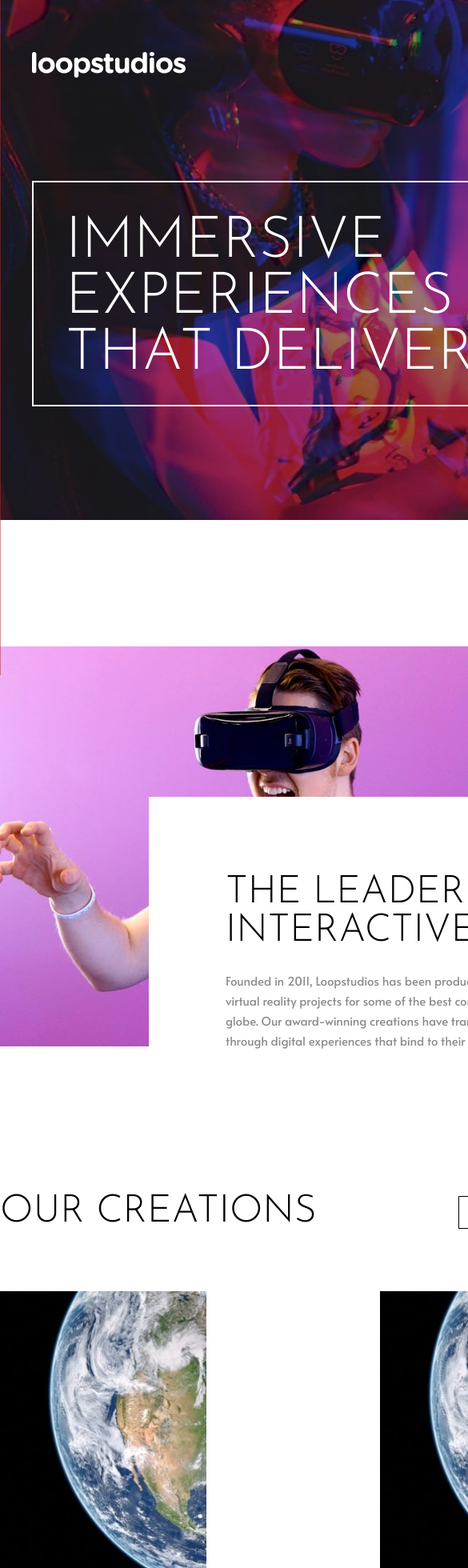
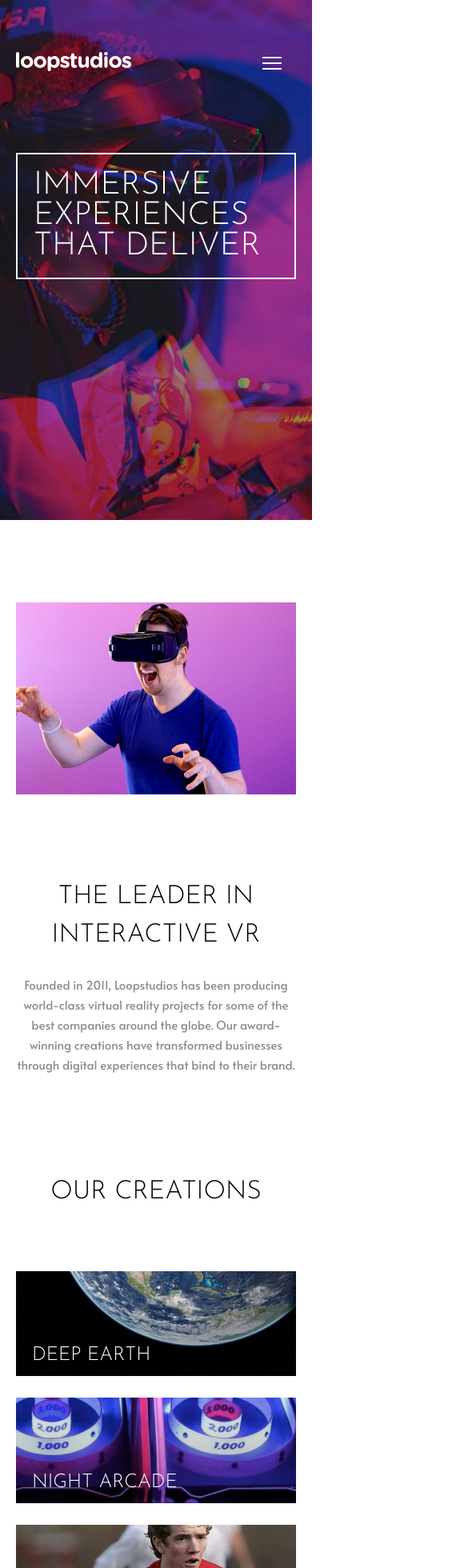
Before and after one commit to xvferdy/fem-loopstudios-landing-page, a React (Create React App) app: page / in a window 390 px wide. Shown: the top 1960 px of the page at 80% size, 585 px wide, since content can reach past the window. Built offline with nearby package versions, Linux system fonts and the light colour scheme.

Commit message:
Will fix nav

```diff
--- a/src/App.js
+++ b/src/App.js
@@ -3,9 +3,11 @@ import Navbar from "./components/Navbar";
 import Navigation from "./components/Navigation";
 import Sidebar from "./components/Sidebar";
 import introImg from "./assets/images/desktop/image-interactive.jpg";
+import introMobileImg from "./assets/images/mobile/image-interactive.jpg";
 
 import "./stylesheets/css/main.css";
 import Card from "./components/Card";
+import data from "./data";
 
 function App() {
 	return (
@@ -22,7 +24,10 @@ function App() {
 			{/* INTRO */}
 			<div className="intro">
 				<div className="intro-wrapper">
-					<img src={introImg} alt="" />
+					<picture>
+						<source media="(max-width: 700px)" srcset={introMobileImg} />
+						<img src={introImg} alt="" />
+					</picture>
 					<div className="intro__text">
 						<h2 className="intro__text-title">The Leader In Interactive VR</h2>
 						<p className="intro__text-desc">
@@ -43,15 +48,13 @@ function App() {
 						<button className="creations__header-btn">See All</button>
 					</div>
 					<div className="creations__cards">
-						<Card />
-						<Card />
-						<Card />
-						<Card />
-						<Card />
-						<Card />
-						<Card />
-						<Card />
+						{data.map((card) => (
+							<Card {...card} />
+						))}
 					</div>
+					<button className="creations__header-btn creations__header-btn--mobile">
+						See All
+					</button>
 				</div>
 			</div>
 
--- a/src/components/Card.js
+++ b/src/components/Card.js
@@ -1,11 +1,14 @@
 import React from "react";
-import myImg from "../assets/images/desktop/image-deep-earth.jpg";
 
-function Card() {
+function Card({ title, desktopImg, mobileImg }) {
 	return (
 		<div className="card">
-			<img src={myImg} alt="" />
-			<p>Deep Earth</p>
+			<picture>
+				<source media="(max-width: 999px)" srcset={mobileImg} />
+				<img src={desktopImg} alt="" />
+			</picture>
+
+			<p>{title}</p>
 		</div>
 	);
 }
--- /dev/null
+++ b/src/data.js
@@ -0,0 +1,69 @@
+import deepEarthDesktopImg from "./assets/images/desktop/image-deep-earth.jpg";
+import deepEarthMobileImg from "./assets/images/mobile/image-deep-earth.jpg";
+import nightArcadeDesktopImg from "./assets/images/desktop/image-night-arcade.jpg";
+import nightArcadeMobileImg from "./assets/images/mobile/image-night-arcade.jpg";
+import soccerTeamDesktopImg from "./assets/images/desktop/image-soccer-team.jpg";
+import soccerTeamMobileImg from "./assets/images/mobile/image-soccer-team.jpg";
+import gridDesktopImg from "./assets/images/desktop/image-grid.jpg";
+import gridMobileImg from "./assets/images/mobile/image-grid.jpg";
+import fromAboveDesktopImg from "./assets/images/desktop/image-from-above.jpg";
+import fromAboveMobileImg from "./assets/images/mobile/image-from-above.jpg";
+import pocketBorealisDesktopImg from "./assets/images/desktop/image-pocket-borealis.jpg";
+import pocketBorealisMobileImg from "./assets/images/mobile/image-pocket-borealis.jpg";
+import curiosityDesktopImg from "./assets/images/desktop/image-curiosity.jpg";
+import curiosityMobileImg from "./assets/images/mobile/image-curiosity.jpg";
+import fisheyeDesktopImg from "./assets/images/desktop/image-fisheye.jpg";
+import fisheyeMobileImg from "./assets/images/mobile/image-fisheye.jpg";
+
+const creations = [
+	{
+		title: "Deep Earth \r",
+		mobileImg: deepEarthMobileImg,
+		desktopImg: deepEarthDesktopImg,
+		alt: "Deep Earth",
+	},
+	{
+		title: "Night Arcade \r",
+		mobileImg: nightArcadeMobileImg,
+		desktopImg: nightArcadeDesktopImg,
+		alt: "Night Arcade",
+	},
+	{
+		title: "Soccer Team VR",
+		mobileImg: soccerTeamMobileImg,
+		desktopImg: soccerTeamDesktopImg,
+		alt: "Soccer Team VR",
+	},
+	{
+		title: "The Grid \r",
+		mobileImg: gridMobileImg,
+		desktopImg: gridDesktopImg,
+		alt: "The Grid",
+	},
+	{
+		title: "From Up Above VR",
+		mobileImg: fromAboveMobileImg,
+		desktopImg: fromAboveDesktopImg,
+		alt: "From Up Above VR",
+	},
+	{
+		title: "Pocket Borealis",
+		mobileImg: pocketBorealisMobileImg,
+		desktopImg: pocketBorealisDesktopImg,
+		alt: "Pocket Borealis",
+	},
+	{
+		title: "The Curiosity",
+		mobileImg: curiosityMobileImg,
+		desktopImg: curiosityDesktopImg,
+		alt: "The Curiosity",
+	},
+	{
+		title: "Make It Fisheye\r",
+		mobileImg: fisheyeMobileImg,
+		desktopImg: fisheyeDesktopImg,
+		alt: "Make It Fisheye",
+	},
+];
+
+export default creations;
--- a/src/stylesheets/css/main.css
+++ b/src/stylesheets/css/main.css
@@ -16,8 +16,67 @@ html {
   font-size: 62.5%;
 }
 
+h1 {
+  font-size: 7.2rem;
+  line-height: 7rem;
+  font-weight: 300;
+  border: 2px solid white;
+  max-width: 65rem;
+  padding: 4rem;
+  padding-bottom: 2.8rem;
+}
+@media only screen and (max-width: 1024px) {
+  h1 {
+    font-size: 6.4rem;
+    line-height: 6.2rem;
+    max-width: 56rem;
+  }
+}
+@media only screen and (max-width: 700px) {
+  h1 {
+    font-size: 4rem;
+    line-height: 3.8rem;
+    padding: 2rem;
+    max-width: 40rem;
+  }
+}
+@media only screen and (max-width: 370px) {
+  h1 {
+    font-size: 3.2rem;
+    line-height: 3rem;
+    padding: 1rem;
+    max-width: 30rem;
+  }
+}
+
+h2 {
+  font-family: "Josefin Sans", sans-serif;
+  font-size: 4.8rem;
+  font-weight: 300;
+  line-height: 4.8rem;
+}
+@media only screen and (max-width: 1024px) {
+  h2 {
+    font-size: 4rem;
+  }
+}
+@media only screen and (max-width: 700px) {
+  h2 {
+    font-size: 3.2rem;
+    text-align: center;
+  }
+}
+
 p {
   font-size: 1.5rem;
+}
+
+a {
+  color: #fff;
+  text-decoration: none;
+}
+a:hover {
+  text-decoration: underline;
 }
 
 .navbar-container {
@@ -25,8 +84,8 @@ p {
   justify-content: space-between;
   align-items: center;
 }
-.navbar__brand img:hover {
-  transform: scale(1.3);
+.navbar__brand {
+  z-index: 40;
 }
 .navbar__list {
   display: flex;
@@ -36,8 +95,6 @@ p {
 }
 .navbar__list-item a {
   font-size: 1.5rem;
-  color: #fff;
-  text-decoration: none;
 }
 @media only screen and (max-width: 700px) {
   .navbar__list {
@@ -52,14 +109,29 @@ p {
     display: grid;
     place-items: center;
     cursor: pointer;
+    z-index: 40;
+  }
+}
+@media only screen and (max-width: 700px) {
+  .navbar {
+    position: fixed;
+    z-index: 60;
+    width: 85%;
+  }
+  .navbar__brand img {
+    max-width: 14.4rem;
   }
 }
 
 .card {
   position: relative;
+  overflow: hidden;
 }
 .card img {
+  width: 100%;
   height: 100%;
+  object-fit: cover;
+  transition: 0.2s linear;
 }
 .card p {
   font-family: "Josefin Sans", sans-serif;
@@ -67,11 +139,46 @@ p {
   color: white;
   bottom: 0;
   font-size: 3.2rem;
+  line-height: 3.2rem;
   font-weight: 300;
   text-transform: uppercase;
-  width: 70%;
   padding: 3rem 4rem;
-  line-height: 3.2rem;
+  max-width: 245 px;
+  transition: 0.2s linear;
+  z-index: 10;
+}
+@media only screen and (max-width: 700px) {
+  .card p {
+    font-size: 2.4rem;
+    padding: 1rem 2rem;
+  }
+}
+.card::before {
+  content: "";
+  position: absolute;
+  left: 0;
+  top: 0;
+  width: 100%;
+  height: 100%;
+  background-image: linear-gradient(rgba(0, 0, 0, 0.1), rgba(0, 0, 0, 0.6));
+  opacity: 0.6;
+  transition: 0.5s;
+  z-index: 5;
+}
+.card:hover img {
+  transform: rotate(-3deg) scale(1.1);
+}
+@media only screen and (max-width: 1024px) {
+  .card:hover img {
+    transform: rotate(0deg) scale(1.1);
+  }
+}
+.card:hover::before {
+  opacity: 1;
+}
+.card:hover p {
+  transform: translateY(-5px);
+  text-shadow: 0px 0px 6px rgba(255, 255, 255, 0.7);
 }
 
 .backdrop {
@@ -80,13 +187,14 @@ p {
   height: 100%;
   top: 0;
   left: 0;
-  z-index: 4;
+  z-index: 20;
   background-color: royalblue;
   opacity: 0.4;
 }
 
 .sidebar {
   display: none;
+  position: relative;
 }
 @media only screen and (max-width: 700px) {
   .sidebar {
@@ -94,17 +202,30 @@ p {
     position: fixed;
     top: 0;
     left: 0;
-    width: 45%;
+    width: 100%;
     height: 100%;
-    background-color: brown;
-    z-index: 6;
-    transition: transform 0.3s ease-out;
+    z-index: 30;
+    padding: 4rem 2rem;
+    background-color: black;
+  }
+  .sidebar__list {
+    list-style: none;
+    position: absolute;
+    bottom: 50%;
+  }
+  .sidebar__list__item a {
+    display: block;
+    font-family: "Josefin Sans", sans-serif;
+    font-size: 2.4rem;
+    text-transform: uppercase;
+    font-weight: 300;
+    padding: 1rem 0;
   }
   .sidebar--open {
-    transform: translateX(0);
+    transform: translatey(0);
   }
   .sidebar--closed {
-    transform: translateX(-100%);
+    transform: translatey(-100%);
   }
 }
 
@@ -123,8 +244,13 @@ p {
   display: flex;
   justify-content: space-between;
 }
+@media only screen and (max-width: 900px) {
+  .footer-container {
+    flex-direction: column;
+  }
+}
 .footer__left .brand {
-  width: 14.4rem;
+  max-width: 14.4rem;
 }
 .footer__left ul {
   list-style: none;
@@ -135,6 +261,16 @@ p {
   font-size: 1.5rem;
   color: white;
   text-decoration: none;
+}
+@media only screen and (max-width: 900px) {
+  .footer__left .brand {
+    margin: 0 auto;
+  }
+  .footer__left ul {
+    flex-direction: column;
+    align-items: center;
+    gap: 2.2rem;
+  }
 }
 .footer__right ul {
   list-style: none;
@@ -147,7 +283,24 @@ p {
   color: dimgray;
   font-size: 1.5rem;
 }
+@media only screen and (max-width: 900px) {
+  .footer__right {
+    margin-top: 4rem;
+  }
+  .footer__right ul {
+    margin: 10px;
+    justify-content: center;
+  }
+  .footer__right .copyright {
+    margin: 0 auto;
+  }
+}
 
+/* SASS DIRECTORY
+	1. =.hero
+	2. =.intro
+	3. =.creations
+*/
 .loopstudios {
   display: grid;
   gap: 15.8rem;
@@ -157,12 +310,12 @@ p {
   margin: 0 auto;
 }
 .loopstudios .hero {
-  padding: 6.5rem 4rem;
   background-image: linear-gradient(rgba(0, 0, 0, 0.4), rgba(0, 0, 0, 0.4)), url("../../assets/images/desktop/image-hero.jpg");
   background-repeat: no-repeat;
   background-size: cover;
   background-position: top;
   height: 65rem;
+  padding: 6.5rem 4rem;
 }
 .loopstudios .hero__title {
   color: white;
@@ -171,18 +324,31 @@ p {
 }
 .loopstudios .hero__title h1 {
   font-family: "Josefin Sans", sans-serif;
-  font-size: 7.2rem;
-  font-weight: 300;
   text-transform: uppercase;
-  border: 2px solid white;
-  max-width: 65rem;
-  padding: 4rem;
-  padding-bottom: 2.8rem;
-  line-height: 7rem;
+}
+@media only screen and (max-width: 700px) {
+  .loopstudios .hero {
+    background-image: url("../../assets/images/mobile/image-hero.jpg");
+    padding: 6.5rem 2rem;
+  }
+}
+.loopstudios .intro {
+  padding: 0 2rem;
 }
 .loopstudios .intro-wrapper {
   display: flex;
   position: relative;
+  flex-wrap: wrap;
+}
+@media only screen and (max-width: 1024px) {
+  .loopstudios .intro-wrapper {
+    display: grid;
+    place-items: center;
+    text-align: center;
+  }
+}
+.loopstudios .intro img {
+  width: 100%;
 }
 .loopstudios .intro__text {
   padding-top: 9.6rem;
@@ -191,33 +357,37 @@ p {
   background-color: white;
   right: 0;
   bottom: -5px;
-  width: 54.5rem;
+  max-width: 54.5rem;
 }
 .loopstudios .intro__text-title {
-  font-size: 4.8rem;
-  font-family: "Josefin Sans", sans-serif;
-  font-weight: 300;
   text-transform: uppercase;
-  line-height: 4.8rem;
   margin-bottom: 2.5rem;
 }
 .loopstudios .intro__text-desc {
   color: #8c8c8c;
   line-height: 2.5rem;
 }
+@media only screen and (max-width: 1024px) {
+  .loopstudios .intro__text {
+    width: auto;
+    position: relative;
+    padding-top: 9.6rem;
+    padding-left: 0;
+    max-width: 731px;
+  }
+}
 .loopstudios .creations {
+  padding: 0 2rem;
   margin: 2.5rem 0;
 }
 .loopstudios .creations__header {
   display: flex;
   justify-content: space-between;
   align-items: center;
+  align-content: center;
   margin-bottom: 7.5rem;
 }
 .loopstudios .creations__header-title {
-  font-family: "Josefin Sans", sans-serif;
-  font-size: 4.8rem;
-  font-weight: 300;
   text-transform: uppercase;
 }
 .loopstudios .creations__header-btn {
@@ -229,15 +399,38 @@ p {
   letter-spacing: 0.5rem;
   cursor: pointer;
 }
+.loopstudios .creations__header-btn--mobile {
+  display: none;
+}
 .loopstudios .creations__header-btn:hover {
   background: black;
   color: white;
 }
+@media only screen and (max-width: 700px) {
+  .loopstudios .creations__header-btn {
+    display: none;
+  }
+  .loopstudios .creations__header-btn--mobile {
+    display: flex;
+    justify-content: center;
+    margin: 4rem auto 0 auto;
+  }
+}
+@media only screen and (max-width: 700px) {
+  .loopstudios .creations__header {
+    justify-content: center;
+  }
+}
 .loopstudios .creations__cards {
   display: flex;
   flex-flow: row wrap;
-  justify-content: space-between;
+  justify-content: center;
   gap: 2.7rem;
+}
+@media only screen and (max-width: 900px) {
+  .loopstudios {
+    gap: 10.3rem;
+  }
 }
 
 /*# sourceMappingURL=main.css.map */
--- a/src/stylesheets/scss/base/_typography.scss
+++ b/src/stylesheets/scss/base/_typography.scss
@@ -1,5 +1,56 @@
 @use "../helpers/" as *;
+
+h1 {
+	font-size: 7.2rem;
+	line-height: 7rem;
+	font-weight: 300;
+
+	border: 2px solid white;
+	max-width: 65rem;
+	padding: 4rem;
+	padding-bottom: 2.8rem;
+
+	@include display(tab-land) {
+		font-size: 6.4rem;
+		line-height: 6.2rem;
+		max-width: 56rem;
+	}
+	@include display(phone) {
+		font-size: 4rem;
+		line-height: 3.8rem;
+		padding: 2rem;
+		max-width: 40rem;
+	}
+	@include display(sm-phone) {
+		font-size: 3.2rem;
+		line-height: 3rem;
+		padding: 1rem;
+		max-width: 30rem;
+	}
+}
+
+h2 {
+	font-family: $secondary-font;
+	font-size: 4.8rem;
+	font-weight: 300;
+	line-height: 4.8rem;
+
+	@include display(tab-land) {
+		font-size: 4rem;
+	}
+	@include display(phone) {
+		font-size: 3.2rem;
+		text-align: center;
+	}
+}
 
 p {
 	font-size: 1.5rem;
 }
+a {
+	color: #fff;
+	text-decoration: none;
+	&:hover {
+		text-decoration: underline;
+	}
+}
--- a/src/stylesheets/scss/components/_card.scss
+++ b/src/stylesheets/scss/components/_card.scss
@@ -2,8 +2,12 @@
 
 .card {
 	position: relative;
+	overflow: hidden;
 	img {
+		width: 100%;
 		height: 100%;
+		object-fit: cover;
+		transition: 0.2s linear;
 	}
 	p {
 		font-family: $secondary-font;
@@ -11,10 +15,43 @@
 		color: white;
 		bottom: 0;
 		font-size: 3.2rem;
+		line-height: 3.2rem;
 		font-weight: 300;
 		text-transform: uppercase;
-		width: 70%;
 		padding: 3rem 4rem;
-		line-height: 3.2rem;
+		max-width: 245 px;
+		transition: 0.2s linear;
+		z-index: 10;
+		@include display(phone) {
+			font-size: 2.4rem;
+			padding: 1rem 2rem;
+		}
+	}
+	&::before {
+		content: "";
+		position: absolute;
+		left: 0;
+		top: 0;
+		width: 100%;
+		height: 100%;
+		background-image: linear-gradient(rgba(0, 0, 0, 0.1), rgba(0, 0, 0, 0.6));
+		opacity: 0.6;
+		transition: 0.5s;
+		z-index: 5;
+	}
+	&:hover {
+		img {
+			transform: rotate(-3deg) scale(1.1);
+			@include display(tab-land) {
+				transform: rotate(0deg) scale(1.1);
+			}
+		}
+		&::before {
+			opacity: 1;
+		}
+		p {
+			transform: translateY(-5px);
+			text-shadow: 0px 0px 6px rgba(255, 255, 255, 0.7);
+		}
 	}
 }
--- a/src/stylesheets/scss/components/_navbar.scss
+++ b/src/stylesheets/scss/components/_navbar.scss
@@ -9,20 +9,17 @@
 		align-items: center;
 	}
 	&__brand {
-		img:hover {
-			transform: scale(1.3);
-		}
+		z-index: 40;
 	}
 	&__list {
 		display: flex;
 		align-items: center;
 		list-style: none;
 		gap: 3.2rem;
+
 		&-item {
 			a {
 				font-size: 1.5rem;
-				color: #fff;
-				text-decoration: none;
 			}
 		}
 
@@ -36,6 +33,18 @@
 			display: grid;
 			place-items: center;
 			cursor: pointer;
+			z-index: 40;
+		}
+	}
+	@include display(phone) {
+		position: fixed;
+		z-index: 60;
+
+		width: 85%;
+		&__brand {
+			img {
+				max-width: 14.4rem;
+			}
 		}
 	}
 }
--- a/src/stylesheets/scss/helpers/_breakpoints.scss
+++ b/src/stylesheets/scss/helpers/_breakpoints.scss
@@ -14,4 +14,9 @@
 			@content;
 		}
 	}
+	@if ($breakpoint == tab-land) {
+		@media only screen and(max-width: 1024px) {
+			@content;
+		}
+	}
 }
--- a/src/stylesheets/scss/pages/_loopstudios.scss
+++ b/src/stylesheets/scss/pages/_loopstudios.scss
@@ -1,4 +1,10 @@
 @use "../helpers/" as *;
+
+/* SASS DIRECTORY
+	1. =.hero
+	2. =.intro
+	3. =.creations
+*/
 
 .loopstudios {
 	display: grid;
@@ -7,14 +13,15 @@
 		max-width: 111rem;
 		margin: 0 auto;
 	}
+
 	.hero {
-		padding: 6.5rem 4rem;
 		background-image: linear-gradient(rgba(0, 0, 0, 0.4), rgba(0, 0, 0, 0.4)),
 			url("../../assets/images/desktop/image-hero.jpg");
 		background-repeat: no-repeat;
 		background-size: cover;
 		background-position: top;
 		height: 65rem;
+		padding: 6.5rem 4rem;
 		&-wrapper {
 			@extend %section-wrapper;
 		}
@@ -24,22 +31,33 @@
 			padding-top: 12.6rem;
 			h1 {
 				font-family: $secondary-font;
-				font-size: 7.2rem;
-				font-weight: 300;
 				text-transform: uppercase;
-				border: 2px solid white;
-				max-width: 65rem;
-				padding: 4rem;
-				padding-bottom: 2.8rem;
-				line-height: 7rem;
 			}
+		}
+		@include display(phone) {
+			background-image: url("../../assets/images/mobile/image-hero.jpg");
+			padding: 6.5rem 2rem;
+			// background-repeat: no-repeat;
+			// background-size: cover;
+			// height: 65rem;
 		}
 	}
 	.intro {
+		padding: 0 2rem; // FIXME: 1px image container padding
 		&-wrapper {
 			@extend %section-wrapper;
 			display: flex;
 			position: relative;
+			flex-wrap: wrap;
+
+			@include display(tab-land) {
+				display: grid;
+				place-items: center;
+				text-align: center;
+			}
+		}
+		img {
+			width: 100%;
 		}
 		&__text {
 			padding-top: 9.6rem;
@@ -48,23 +66,26 @@
 			background-color: $white;
 			right: 0;
 			bottom: -5px;
-			width: 54.5rem;
-
+			max-width: 54.5rem;
 			&-title {
-				font-size: 4.8rem;
-				font-family: $secondary-font;
-				font-weight: 300;
 				text-transform: uppercase;
-				line-height: 4.8rem;
 				margin-bottom: 2.5rem;
 			}
 			&-desc {
 				color: $dark-gray;
 				line-height: 2.5rem;
 			}
+			@include display(tab-land) {
+				width: auto;
+				position: relative;
+				padding-top: 9.6rem;
+				padding-left: 0;
+				max-width: 731px;
+			}
 		}
 	}
 	.creations {
+		padding: 0 2rem;
 		margin: 2.5rem 0;
 		&-wrapper {
 			@extend %section-wrapper;
@@ -73,12 +94,9 @@
 			display: flex;
 			justify-content: space-between;
 			align-items: center;
+			align-content: center;
 			margin-bottom: 7.5rem;
-
 			&-title {
-				font-family: $secondary-font;
-				font-size: 4.8rem;
-				font-weight: 300;
 				text-transform: uppercase;
 			}
 			&-btn {
@@ -89,17 +107,34 @@
 				text-transform: uppercase;
 				letter-spacing: 0.5rem;
 				cursor: pointer;
+				&--mobile {
+					display: none;
+				}
 				&:hover {
 					background: black;
 					color: white;
 				}
+				@include display(phone) {
+					display: none;
+					&--mobile {
+						display: flex;
+						justify-content: center;
+						margin: 4rem auto 0 auto;
+					}
+				}
+			}
+			@include display(phone) {
+				justify-content: center;
 			}
 		}
 		&__cards {
 			display: flex;
 			flex-flow: row wrap;
-			justify-content: space-between;
+			justify-content: center;
 			gap: 2.7rem;
 		}
 	}
+	@include display(tab-port) {
+		gap: 10.3rem;
+	}
 }
```
Also changed, not shown: src/stylesheets/scss/components/_footer.scss (+24 -1 lines), src/stylesheets/scss/components/_sidebar.scss (+25 -7 lines), 2 other files (tests, documents, lock files or other folders).
